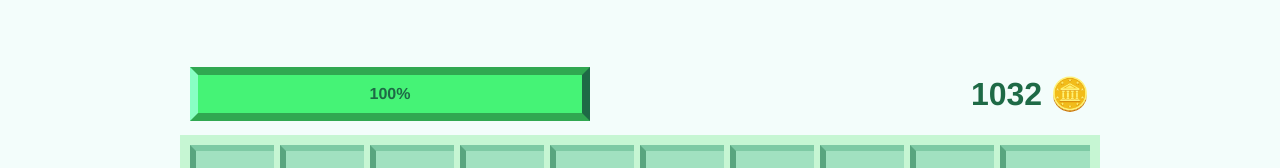
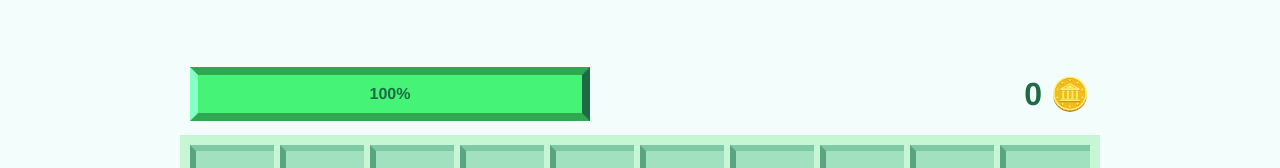
Before and after one commit to PumpkinPeasant/patterns, a Vue app: page /coffee in a window 1280 px wide. Shown: the part 549-717 px from the top of the page. Built offline with nearby package versions, Linux system fonts and the light colour scheme.

Commit message:
add sell consume

```diff
--- a/src/classes/inventory/inventory.ts
+++ b/src/classes/inventory/inventory.ts
@@ -17,7 +17,11 @@ export class Inventory {
     }
 
     public removeItem(id: number) {
-        this.items.filter(item => item.id !== id);
+        const index = this.items.findIndex(item => item.id === id);
+
+        if (index !== -1) {
+            this.items.splice(index, 1);
+        }
     }
 }
 
--- a/src/classes/player/player.ts
+++ b/src/classes/player/player.ts
@@ -6,12 +6,12 @@ export class Player {
     inventory = new Inventory()
     wallet: number = 0
 
-    sellItem(id: number) {
+    public sellItem(id: number) {
         this.inventory.removeItem(id)
         this.wallet += 50
     }
 
-    consumeItem(id: number) {
+    public consumeItem(id: number) {
         this.inventory.removeItem(id)
         this.energy += 10
     }
--- a/src/components/ui/InventoryBar.vue
+++ b/src/components/ui/InventoryBar.vue
@@ -5,12 +5,24 @@ const cellsCount = 10;
 
 const playerStore = usePlayerStore();
 
+const consume = async (id) => {
+  playerStore.player.consumeItem(id)
+}
+
+const sell = async (id) => {
+  playerStore.player.sellItem(id)
+}
+
 </script>
 
 <template>
   <div class="inventory-bar">
     <div v-for="n in 10" class="inventory-cell">
-      {{playerStore?.player?.inventory?.items[n-1]?.item ? '☕' : ''}}
+      <div class="inventory-cell__item" v-if="playerStore?.player?.inventory?.items[n-1]"
+           @click="consume(playerStore?.player?.inventory?.items[n-1]?.id)"
+           @click.right.prevent="sell(playerStore?.player?.inventory?.items[n-1]?.id)">
+        {{ playerStore?.player?.inventory?.items[n - 1]?.item ? '☕' : '' }}
+      </div>
     </div>
   </div>
 </template>
@@ -25,7 +37,7 @@ const playerStore = usePlayerStore();
   background-color: #a1e1c0;
 }
 
-.inventory-cell{
+.inventory-cell {
   display: flex;
   align-items: center;
   justify-content: center;
@@ -35,7 +47,17 @@ const playerStore = usePlayerStore();
   border-left-color: #59a57f;
 }
 
-.inventory-cell:nth-last-child(1){
+.inventory-cell:nth-last-child(1) {
   border-right: none;
 }
+
+.inventory-cell__item{
+  width: 100%;
+  height: 100%;
+  display: flex;
+  align-items: center;
+  justify-content: center;
+  user-select: none;
+  cursor: pointer;
+}
 </style>
--- a/src/components/ui/PlayerStats.vue
+++ b/src/components/ui/PlayerStats.vue
@@ -15,7 +15,7 @@ const playerStore = usePlayerStore();
     </div>
   </div>
   <div class="player-wallet">
-    <span>1032</span>
+    <span>{{ playerStore.player?.wallet }}</span>
     <span class="player-wallet__coin">🪙</span>
   </div>
   </div>
```
